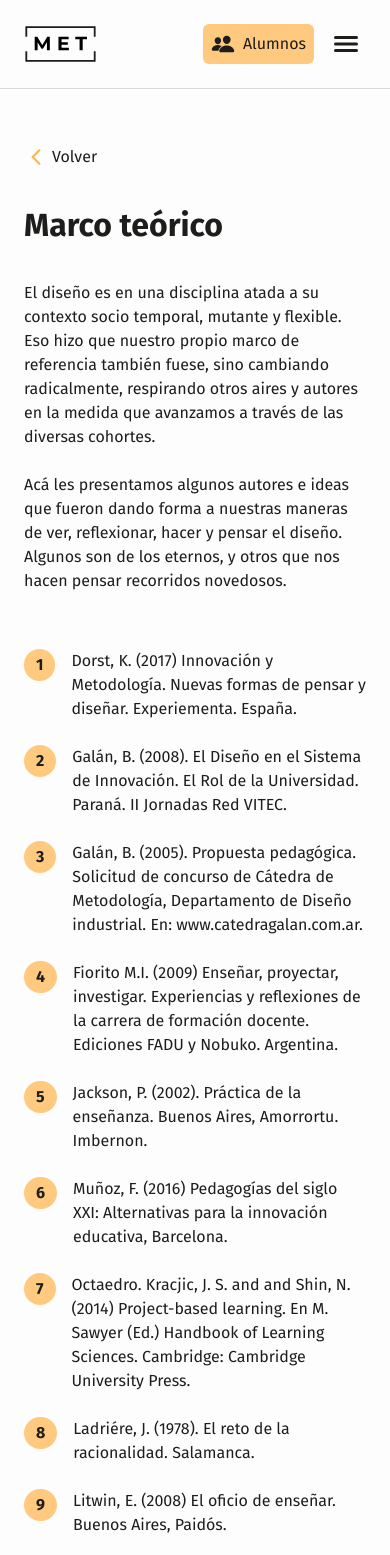
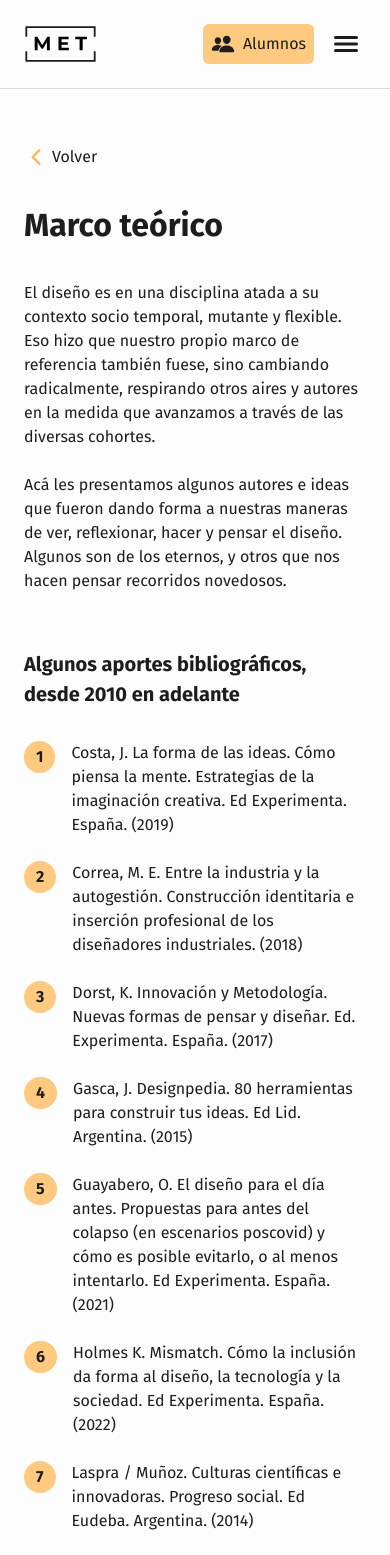
Before and after one commit to florluzduarte/metodo-fadu-uba, a Next.js app: page /marcoteorico in a window 390 px wide. Shown: the top 1555 px of the page. Built offline with nearby package versions, Linux system fonts and the light colour scheme.

Commit message:
chore: modified marcoTeorico list, feat: add Lucia to docentes

```diff
--- a/src/app/marcoteorico/page.tsx
+++ b/src/app/marcoteorico/page.tsx
@@ -1,7 +1,7 @@
-import { BiblioList, LinkItem, Title } from "@/components";
+import { LinkItem, List, Subtitle, Title } from "@/components";
 import { bibliografiaRecomendada } from "@/content/marcoTeorico/bibliografiaList";
 
-const { texts } = bibliografiaRecomendada;
+const { texts, titles, booksDefault, booksOptional } = bibliografiaRecomendada;
 
 export default function MarcoTeoricoPage() {
   return (
@@ -15,7 +15,10 @@ export default function MarcoTeoricoPage() {
           ))
         }
       </div>
-      <BiblioList />
+      <Subtitle text={titles[0]} type="bold" />
+      <List listItems={booksDefault} />
+      <Subtitle text={titles[1]} type="bold" />
+      <List listItems={booksOptional} />
       <LinkItem type="internal" iconPosition="left" text="Volver" path="/" />
     </div>
   );
--- a/src/components/marcoTeorico/BiblioList.tsx
+++ b/src/components/marcoTeorico/BiblioList.tsx
@@ -4,7 +4,7 @@ import { List } from "@/components";
 export const BiblioList = () => {
   return (
     <>
-      <List listItems={bibliografiaRecomendada.books} />
+      <List listItems={bibliografiaRecomendada.booksDefault} />
     </>
   )
 }
--- a/src/components/ui/list/ListItem.tsx
+++ b/src/components/ui/list/ListItem.tsx
@@ -2,7 +2,7 @@ import type { ListItemProps } from "@/models"
 
 export const ListItem = ({ order, text }: ListItemProps) => {
   return (
-    <li className="flex gap-4 items-start md:items-center">
+    <li className="flex gap-4 items-start lg:items-center">
       <p className="font-bold py-1 px-3 rounded-full bg-green-200">{order}</p>
       <p>{text}</p>
     </li>
--- a/src/content/marcoTeorico/bibliografiaList.ts
+++ b/src/content/marcoTeorico/bibliografiaList.ts
@@ -1,6 +1,7 @@
 import type { Bibliografia } from "@/models";
 
 export const bibliografiaRecomendada: Bibliografia = {
+  titles: ["Algunos aportes bibliográficos, desde 2010 en adelante", "Bibliografía ampliada"],
   texts: [
     {
       key: 1,
@@ -11,122 +12,180 @@ export const bibliografiaRecomendada: Bibliografia = {
       text: "Acá les presentamos algunos autores e ideas que fueron dando forma a nuestras maneras de ver, reflexionar, hacer y pensar el diseño. Algunos son  de los eternos, y otros que nos hacen pensar recorridos novedosos."
     }
   ],
-  books: [
+  booksDefault: [
     {
       order: 1,
-      text: "Dorst, K. (2017) Innovación y Metodología. Nuevas formas de pensar y diseñar. Experiementa. España."
+      text: "Costa, J. La forma de las ideas. Cómo piensa la mente. Estrategias de la imaginación creativa. Ed Experimenta. España. (2019)"
     },
     {
       order: 2,
-      text: "Galán, B. (2008). El Diseño en el Sistema de Innovación. El Rol de la Universidad. Paraná. II Jornadas Red VITEC."
+      text: "Correa, M. E. Entre la industria y la autogestión. Construcción identitaria e inserción profesional de los diseñadores industriales. (2018)"
     },
     {
       order: 3,
-      text: "Galán, B. (2005). Propuesta pedagógica. Solicitud de concurso de Cátedra de Metodología, Departamento de Diseño industrial. En: www.catedragalan.com.ar."
+      text: "Dorst, K. Innovación y Metodología. Nuevas formas de pensar y diseñar. Ed. Experimenta. España. (2017)"
     },
     {
       order: 4,
-      text: "Fiorito M.I. (2009) Enseñar, proyectar, investigar. Experiencias y reflexiones de la carrera de formación docente. Ediciones FADU y Nobuko. Argentina."
+      text: "Gasca, J. Designpedia. 80 herramientas para construir tus ideas. Ed Lid. Argentina. (2015)"
     },
     {
       order: 5,
-      text: "Jackson, P. (2002). Práctica de la enseñanza. Buenos Aires, Amorrortu. Imbernon."
+      text: "Guayabero, O. El diseño para el día antes. Propuestas para antes del colapso (en escenarios poscovid) y cómo es posible evitarlo, o al menos intentarlo. Ed Experimenta. España. (2021)"
     },
     {
       order: 6,
-      text: "Muñoz, F. (2016) Pedagogías del siglo XXI: Alternativas para la innovación educativa, Barcelona."
+      text: "Holmes K. Mismatch. Cómo la inclusión da forma al diseño, la tecnología y la sociedad. Ed Experimenta. España. (2022)"
     },
     {
       order: 7,
-      text: "Octaedro. Kracjic, J. S. and and Shin, N. (2014) Project-based learning. En M. Sawyer (Ed.) Handbook of Learning Sciences. Cambridge: Cambridge University Press."
+      text: "Laspra / Muñoz. Culturas científicas e innovadoras. Progreso social. Ed Eudeba. Argentina. (2014)"
     },
     {
       order: 8,
-      text: "Ladriére, J. (1978). El reto de la racionalidad. Salamanca."
+      text: "Libedinsky, M. La innovación educativa en la era digital. Ed Paidós. Argentina. (2016)"
     },
     {
       order: 9,
-      text: "Litwin, E. (2008) El oficio de enseñar. Buenos Aires, Paidós."
+      text: "López-Lago, S. Vademécum de métodos del diseño. Ed. Experimenta. España. (2021)"
     },
     {
       order: 10,
-      text: "Libedinsky, M. (2016) La innovación educativa en la era digital. Buenos Aires, Paidós."
+      text: "Manso, M. Pérez, P. Libedinsky, M. Light, D. Garzón, M. Las TIC en las aulas.  Ed. Paidós. Argentina (2011)"
     },
     {
       order: 11,
-      text: "Manzini, E. (1992) Artefactos, hacia una nueva ecología del ambiente artificial. Madrid, Ed. Castellana."
+      text: "Manzini, E. Cuando todos diseñan. Una introducción al diseño para la innovación social. Ed Exprimenta. España. (2015)"
     },
     {
       order: 12,
-      text: "Manzini, E. (2015) Cuando todos diseñan. Una introducción al diseño para la innovación social. Experiementa. España."
+      text: "Muñoz, F. Pedagogías del siglo XXI: Alternativas para la innovación educativa, Barcelona. (2016)"
     },
     {
       order: 13,
-      text: "Maldonado, T. (1993) El Diseño Industrial reconsiderado. Barcelona, Gustavo Gilli."
+      text: "Nogueira Ramos, M. A pedagogía das competencias. Autonomia ou adaptacao?. Ed Cortez. Brasil. (2013)"
     },
     {
       order: 14,
-      text: "Maldonado, T. (1990). El futuro de la modernidad. Madrid, Júcar."
+      text: "Pasin, M. La pedagogía del caos y su aplicación didáctica a las estrategias de diseño. Buenos Aires, Jornadas Proyecto, Diseño y Desarrollo, Universidad de Buenos Aires, FADU. (2011)"
     },
     {
       order: 15,
-      text: "Munari, B. (1983) ¿Cómo nacen los objetos? Barcelona."
+      text: "Pasin, M. Breve análisis de conocimientos tácitos, explícitos y estratégicos para el desarrollo de habilidades proyectuales. Buenos Aires, Jornadas Proyecto, Diseño y Desarrollo, Universidad de Buenos Aires, FADU. (2011)"
     },
     {
       order: 16,
-      text: "Gustavo Gili. Maggio, M. (2012) Enriquecer la enseñanza. Buenos Aires, Paidós."
+      text: "Perkins, D. El aprendizaje pleno. Ed. Paidós. Argentina. (2010)"
     },
     {
       order: 17,
-      text: "Manso, M. Pérez, P. Libedinsky, M. Light, D. Garzón, M. (2011) Las TIC en las aulas. Buenos Aires, Paidós."
+      text: "Piscitelli, A. Derivas de la educación digital. Ed. Santillana. Argentina. (2010)"
     },
     {
       order: 18,
-      text: "Nonaka, I., Hirotaka, T. (1995). La organización creadora de conocimiento. Cómo las compañías japonesas crean la dinámica de la innovación. Oxford University Press."
+      text: "Thackara, J. Cómo prosperar en la economía sostenible. Diseñar hoy el mundo del mañana. Ed. Experimenta. España. (2016)"
     },
     {
       order: 19,
-      text: "Pasin, M. (2011). La pedagogía del caos y su aplicación didáctica a las estrategias de diseño. Buenos Aires, Jornadas Proyecto, Diseño y Desarrollo, Universidad de Buenos Aires, FADU."
+      text: "Visocky O´Grady, J y K. Manual de investigación para diseñadores. Conozca a los clientes y comprenda lo que necesitan realmente para diseñar con eficacia. Ed Blume. España. (2018)"
     },
     {
       order: 20,
-      text: "Pasin, M. (2011) Breve análisis de conocimientos tácitos, explícitos y estratégicos para el desarrollo de habilidades proyectuales. Buenos Aires, Jornadas Proyecto, Diseño y Desarrollo, Universidad de Buenos Aires, FADU."
+      text: "Wagensberg, J. Teoría de la creatividad. Eclosión, gloria y miseria de las ideas. Ed Tuquets. Argentina. (2017)."
     },
     {
       order: 21,
-      text: "Perkins, D. (2010) El aprendizaje pleno. Buenos Aires, Paidós."
+      text: "Wagensberg , J. El pensador intruso. El espíritu interdisciplinario en el mapa del conocimiento. Ed Tuquets. Argentina. (2014)"
     },
     {
       order: 22,
-      text: "Piscitelli, A. (2010) Derivas de la educación digital. Buenos Aires, Santillana."
+      text: "Wong, W. Fundamentos del diseño. Ed. GG Diseño. España. (2021)"
+    },
+  ],
+  booksOptional: [
+    {
+      order: 1,
+      text: "Burbues / Callister. Educación: Riesgos y promesas de las nuevas tecnologías. Ed Granica. Argentina. (2006)",
     },
     {
-      order: 23,
-      text: "Ríos, H. (2015) Enseñanza de la Materia Embriología en la Primera Unidad Académica de Histología, Embriología, Biología Celular y Genética, Facultad de Medicina, Universidad de Buenos Aires."
+      order: 2,
+      text: "Díaz, E. Entre la tecnociencia y el deseo. La construcción de una epistemología ampliada. Ed Biblos. (2007)",
     },
     {
-      order: 24,
-      text: "Samaja, J. (1999). Epistemología y metodología. Elementos para una teoría de la investigación científica. Buenos Aires, Eudeba."
+      order: 3,
+      text: "Díaz, E. Entre la tecnociencia y el deseo. La construcción de una epistemología ampliada. Ed Biblos. (2007)",
     },
     {
-      order: 25,
-      text: "Samaja, J. (2004). Proceso, Diseño y Proyecto en investigación científica. Buenos Aires, JVE Ediciones."
+      order: 4,
+      text: "Galán, B. El Diseño en el Sistema de Innovación. El Rol de la Universidad. Paraná. II Jornadas Red VITEC. (2008)",
     },
     {
-      order: 26,
-      text: "Schön, D. A. (1992) La formación de profesionales reflexivos: hacia un nuevo diseño de la enseñanza y el aprendizaje de las profesiones. Barcelona, Paidós, Ministerio de Educación y Ciencia."
+      order: 5,
+      text: "Galán, B. Propuesta pedagógica. Solicitud de concurso de Cátedra de Metodología, Departamento de Diseño industrial. (2005)",
     },
     {
-      order: 27,
-      text: "Thackara, J. (2016) Cómo prosperar en la economía sostenible. Diseñar hoy el mundo del mañana. Experimenta. España."
+      order: 6,
+      text: "Fiorito, M.I. Enseñar, proyectar, investigar. Experiencias y reflexiones de la carrera de formación docente. Ediciones FADU y Ed Nobuko. Argentina. (2009)",
     },
     {
-      order: 28,
-      text: "Ynoub, R. (2007) Apuntes de cátedra de Procesamiento y análisis de los datos. Maestría en Metodología de la investigación científica, UNLA. Argentina."
+      order: 7,
+      text: "Jackson, P. Práctica de la enseñanza. Ed. Amorrortu. Argentina. (2002)",
     },
     {
-      order: 29,
-      text: "Zukerfeld, M. Bienes informacionales y capitalismo cognitivo. Conocimiento, información y acceso en el siglo XXI. En Revista Razón y Palabra nro. 54."
+      order: 8,
+      text: "Ladriére, J. El reto de la racionalidad. Salamanca. (1978)",
+    },
+    {
+      order: 9,
+      text: "Litwin, E. El oficio de enseñar. Ed. Paidós. Argentina. (2008)",
+    },
+    {
+      order: 10,
+      text: "Manzini, E. Artefactos, hacia una nueva ecología del ambiente artificial. Ed. Castellana. Madrid. (1992)",
+    },
+    {
+      order: 11,
+      text: "Maldonado, T. El Diseño Industrial reconsiderado. Ed Gustavo Gilli. España. (1993)",
+    },
+    {
+      order: 12,
+      text: "Maldonado, T. El futuro de la modernidad. Ed. Júcar. España (1990)",
+    },
+    {
+      order: 13,
+      text: "Mazzeo / Romano. La enseñanza de las disciplinas proyectuales. Hacia la construcción de una didáctica para la enseñanza superior. Ed. Nobuko. Argentina. (2007)",
+    },
+    {
+      order: 14,
+      text: "Munari, B. ¿Cómo nacen los objetos? España. (1983)",
+    },
+    {
+      order: 15,
+      text: "Nonaka / Hirotaka. La organización creadora de conocimiento. Cómo las compañías japonesas crean la dinámica de la innovación. Oxford University Press. (1995)",
+    },
+    {
+      order: 16,
+      text: "Norman, D. La psicología de los objetos cotidianos.  Ed Nerea. España. (1990)",
+    },
+    {
+      order: 17,
+      text: "Samaja, J. Epistemología y metodología. Elementos para una teoría de la investigación científica. Ed Eudeba. Argentina. (1999)",
+    },
+    {
+      order: 18,
+      text: "Samaja, J. Proceso, Diseño y Proyecto en investigación científica. Cómo elaborar un proyecto sin confundirlo con el diseño ni con el proceso. Argentina, JVE Ediciones. (2004)",
+    },
+    {
+      order: 19,
+      text: "Schön, D. A. La formación de profesionales reflexivos: hacia un nuevo diseño de la enseñanza y el aprendizaje de las profesiones. España, Ed. Paidós, (1992)",
+    },
+    {
+      order: 20,
+      text: "Taylor / Bogdan. Introducción a los métodos cualitativos de investigación. Ed Paidos. Argentina. (1987)",
+    },
+    {
+      order: 21,
+      text: "Taylor / Bogdan. Introducción a los métodos cualitativos de investigación. Ed Paidos. Argentina. (1987)",
     }
   ]
 }
--- a/src/models/marcoTeorico/marco.interface.ts
+++ b/src/models/marcoTeorico/marco.interface.ts
@@ -2,5 +2,7 @@ import type { ListItemProps, Paragraph } from "@/models";
 
 export interface Bibliografia {
   texts: Paragraph[];
-  books: ListItemProps[];
+  titles: string[];
+  booksDefault: ListItemProps[];
+  booksOptional: ListItemProps[];
 }
```
Also changed, not shown: src/content/docentes/docentesInfo.ts (+12 -1 lines), public/images/docentes/lucia_souto.jpg (added).
